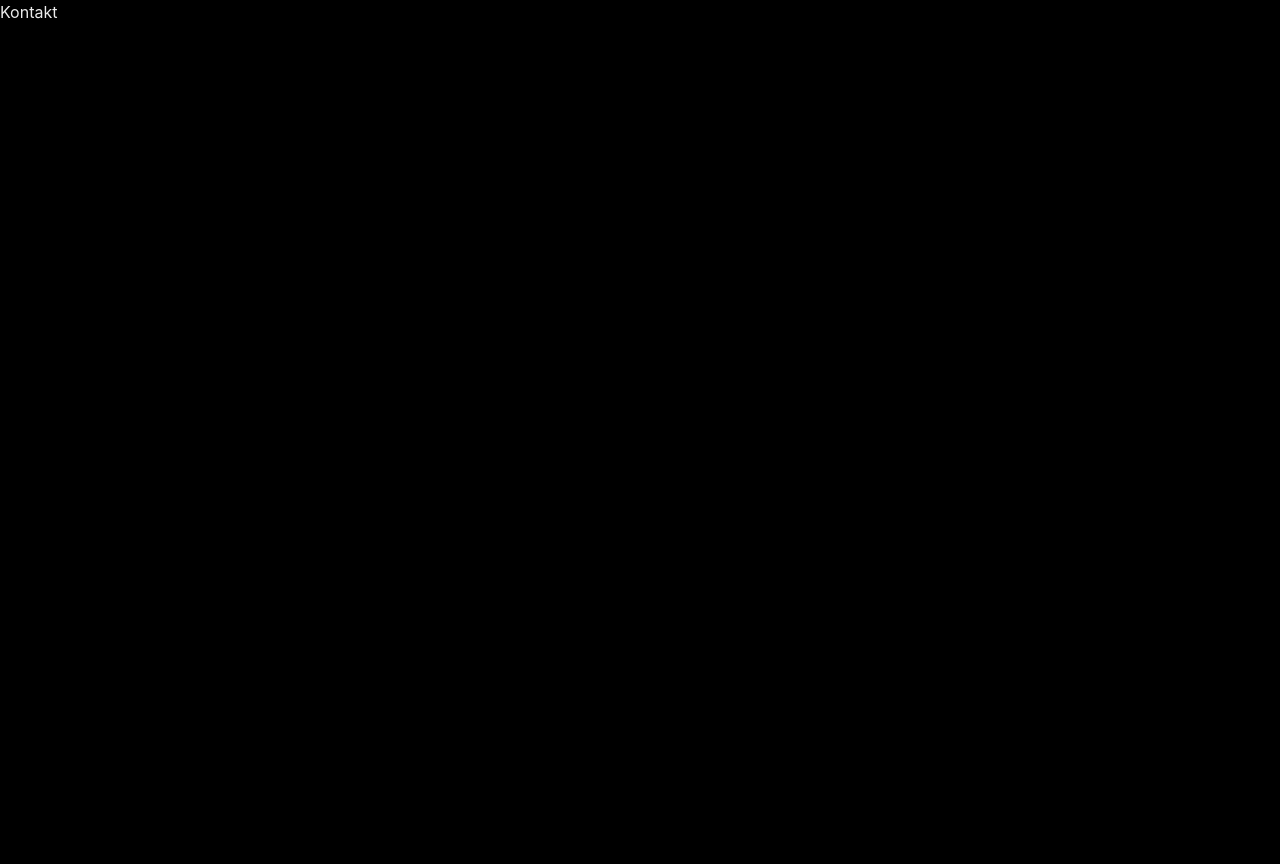
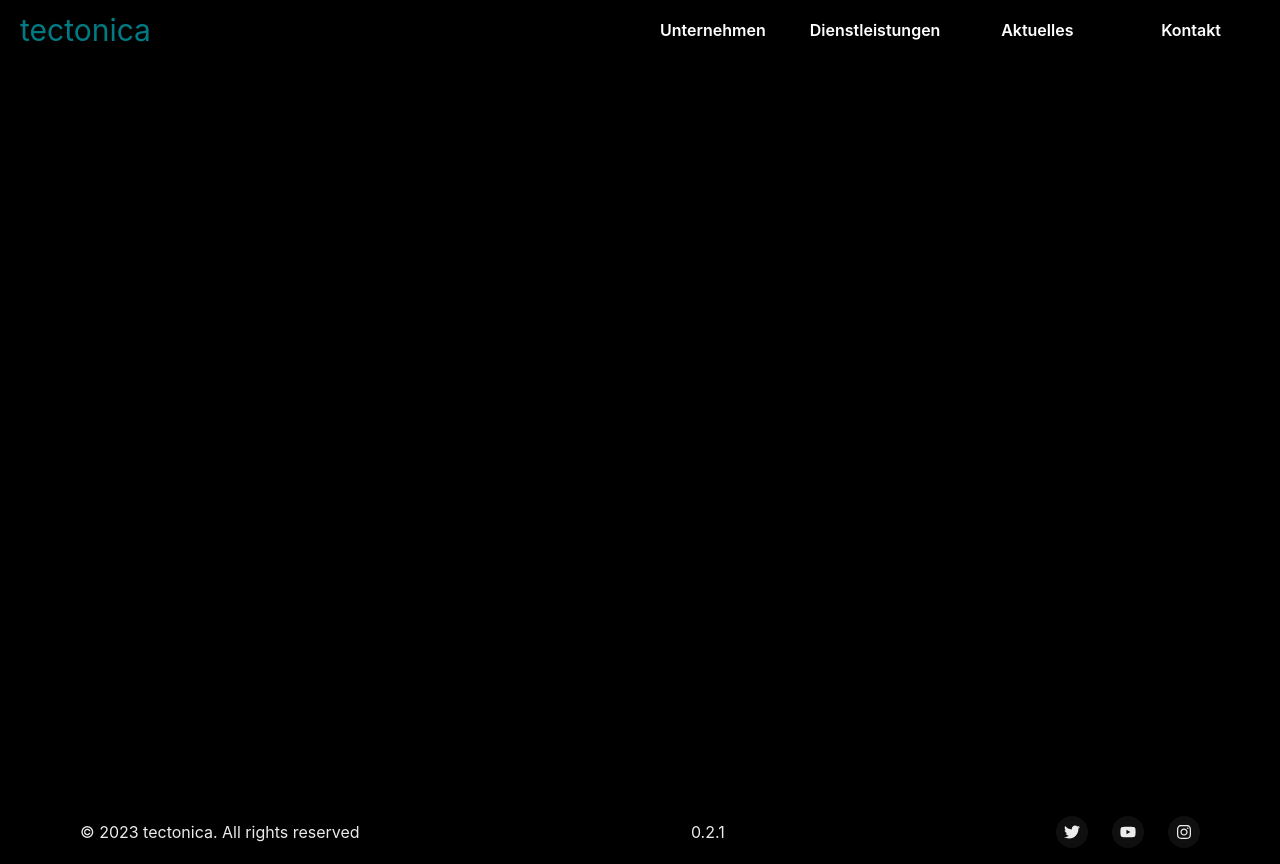
Before and after one commit to cedricschwyter/tectonica, a Next.js app: page /kontakt in a window 1280 px wide. Before the commit the page ends 800 px from the top, so only its background shows below. Built offline with nearby package versions, Linux system fonts and the light colour scheme.

Commit message:
feat: Layout component

```diff
--- a/pages/_app.tsx
+++ b/pages/_app.tsx
@@ -1,5 +1,7 @@
 import { ChakraProvider } from "@chakra-ui/react";
+import Layout from "@components/Layout";
 import theme from "@definitions/chakra/theme";
+import { NavBar } from "@sections/NavBar";
 import '../src/global.css';
 
 
@@ -7,7 +9,9 @@ function MyApp({ Component, pageProps }) {
   return (
     <>
       <ChakraProvider theme={theme}>
-        <Component {...pageProps} />
+        <Layout>
+          <Component className='w-screen h-screen mt-32 bg-white' {...pageProps} />
+        </Layout>
       </ChakraProvider>
     </>
   );
--- a/pages/index.tsx
+++ b/pages/index.tsx
@@ -53,9 +53,9 @@ const SectionLandingContainer = ({ image, children, id }: SectionLandingProps) =
     }, [ref, childRef]);
 
     return (
-        <section className='h-screen max-w-screen max-h-screen overflow-auto'>
+        <section className='h-screen max-h-screen overflow-auto max-w-screen'>
             <Flex
-                className='h-full w-full transition-all flex flex-row justify-center align-middle items-center'
+                className='flex flex-row items-center justify-center w-full h-full align-middle transition-all'
 
                 backgroundImage={
                     'url(' + image + ')'
@@ -74,19 +74,14 @@ const LandingPage = () => {
     return (
         <>
             <PageTitle title={"tectonica | Baurealisationen"} />
-            {/* <Background />
-            TODO: Remove experiment
-
-            */}
             <Flex flexDirection="column">
-                <NavBar />
                 <SectionLandingContainer image={''} id={4} key={4}>
-                    {/* <div id="filter" className='bg-black/40 w-screen h-screen absolute z-10'></div> */}
-                    <video muted loop autoPlay className='h-screen w-full object-cover z-0 absolute brightness-75'>
+                    {/* <div id="filter" className='absolute z-10 w-screen h-screen bg-black/40'></div> */}
+                    <video muted loop className='absolute z-0 object-cover w-full h-screen brightness-75'>
                         <source src="/video/construction-site01.mp4" type="video/mp4" />
                     </video>
                     <div className='z-10 m-5'>
-                        <h1 className='sm:text-9xl text-7xl  z-10 text-accent'>
+                        <h1 className='z-10 sm:text-9xl text-7xl text-accent'>
                             tectonica
                         </h1>
                         <Text
@@ -109,10 +104,6 @@ const LandingPage = () => {
                         <SectionLandingContainer image={imageUrls[id]} id={id} key={id} />
                     ))}
                 </>
-
-
-
-                <Footer />
             </Flex>
         </>
     );
--- /dev/null
+++ b/src/components/Layout.tsx
@@ -0,0 +1,17 @@
+import Footer from "@sections/Footer";
+import { NavBar } from "@sections/NavBar";
+import { PropsWithChildren } from "react";
+
+const Layout = ({ children }: PropsWithChildren) => {
+    return (
+        <>
+            <NavBar />
+            <div className="min-h-screen p-5">
+                {children}
+            </div>
+            <Footer />
+        </>
+    );
+}
+
+export default Layout;
```
